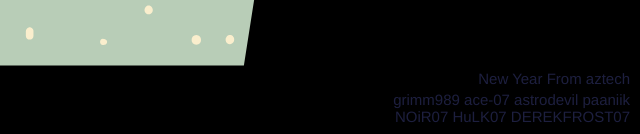
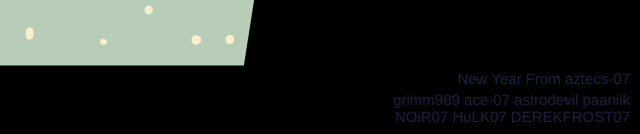
Before and after one commit to Vishal-Sony/Aztecs-07.github.io, a plain HTML site: page HAPPY new year/index.html in a window 1280 px wide. Shown: the part 663-797 px from the top of the page, 640-1280 px from the left. Drawn offline with nearby package versions, Linux system fonts and the light colour scheme.

Commit message:
Update index.html

```diff
--- a/HAPPY new year/index.html
+++ b/HAPPY new year/index.html
@@ -1231,7 +1231,7 @@
 </svg>
 <div class="credits">
 <p class="copyright-text">&copy; 2020 aztecs-07</p>
-  <a href="https://github.com/Aztecs-07/Aztecs-07.github.io">New Year From aztech</a>
+  <a href="https://github.com/Aztecs-07/Aztecs-07.github.io">New Year From aztecs-07</a>
   <a href="https://github.com/">grimm989 ace-07 astrodevil paaniik NOiR07 HuLK07 DEREKFROST07 </a>
 </div>
 
```
